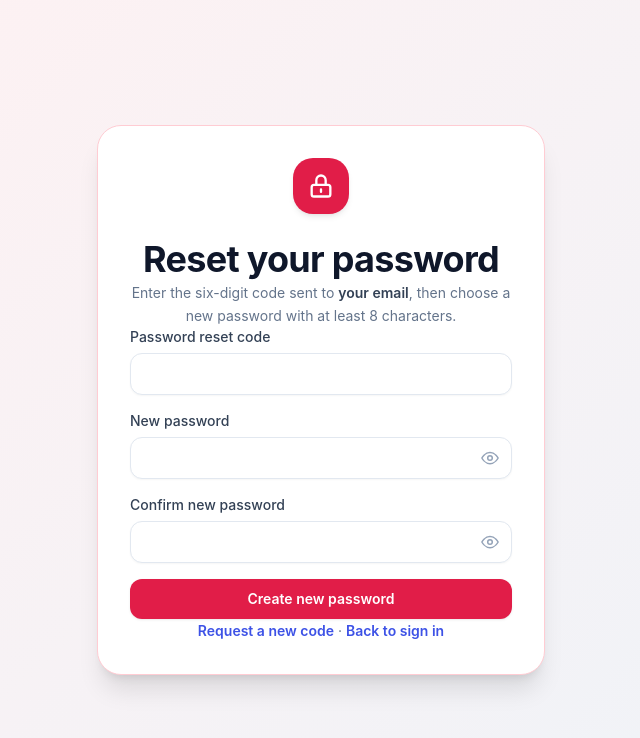
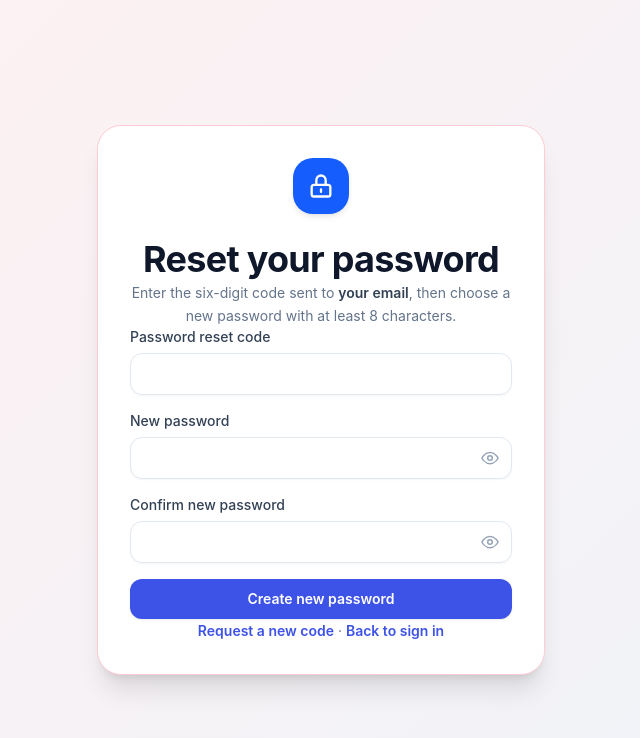
Before and after one commit to cohort-2026/event-management-system, a React (Vite) app in the folder frontend/: page /reset-password in a window 1280 px wide. Shown: the top 738 px of the page, without its empty margins (319-959 px from the left). Built offline with nearby package versions, Linux system fonts and the light colour scheme; no server answers.

Commit message:
Adding blue colour on reset your password button

```diff
--- a/frontend/src/pages/auth/ResetPassword.tsx
+++ b/frontend/src/pages/auth/ResetPassword.tsx
@@ -56,7 +56,7 @@ export default function ResetPassword() {
   return (
     <main className="min-h-screen flex items-center justify-center bg-[linear-gradient(135deg,#fff1f2,#eef3f8)] px-4 py-12">
       <section className="w-full max-w-md rounded-3xl border border-rose-200 bg-white p-8 shadow-xl">
-        <div className="mx-auto mb-6 flex h-14 w-14 items-center justify-center rounded-2xl bg-rose-600 text-white shadow-md">
+        <div className="mx-auto mb-6 flex h-14 w-14 items-center justify-center rounded-2xl bg-blue-600 text-white shadow-md">
           <svg className="h-7 w-7" fill="none" viewBox="0 0 24 24" stroke="currentColor" aria-hidden="true">
             <path strokeLinecap="round" strokeLinejoin="round" strokeWidth={2} d="M12 15v2m-6 4h12a2 2 0 002-2v-6a2 2 0 00-2-2H6a2 2 0 00-2 2v6a2 2 0 002 2zm10-10V7a4 4 0 00-8 0v4h8z" />
           </svg>
@@ -104,7 +104,7 @@ export default function ResetPassword() {
             value={confirmPassword}
             onChange={event => setConfirmPassword(event.target.value)}
           />
-          <Button type="submit" loading={loading} variant="danger" className="w-full" size="lg">
+          <Button type="submit" loading={loading} className="w-full bg-blue-600 hover:bg-blue-700 active:bg-blue-800 focus-visible:ring-blue-500" size="lg">
             Create new password
           </Button>
         </form>
```
